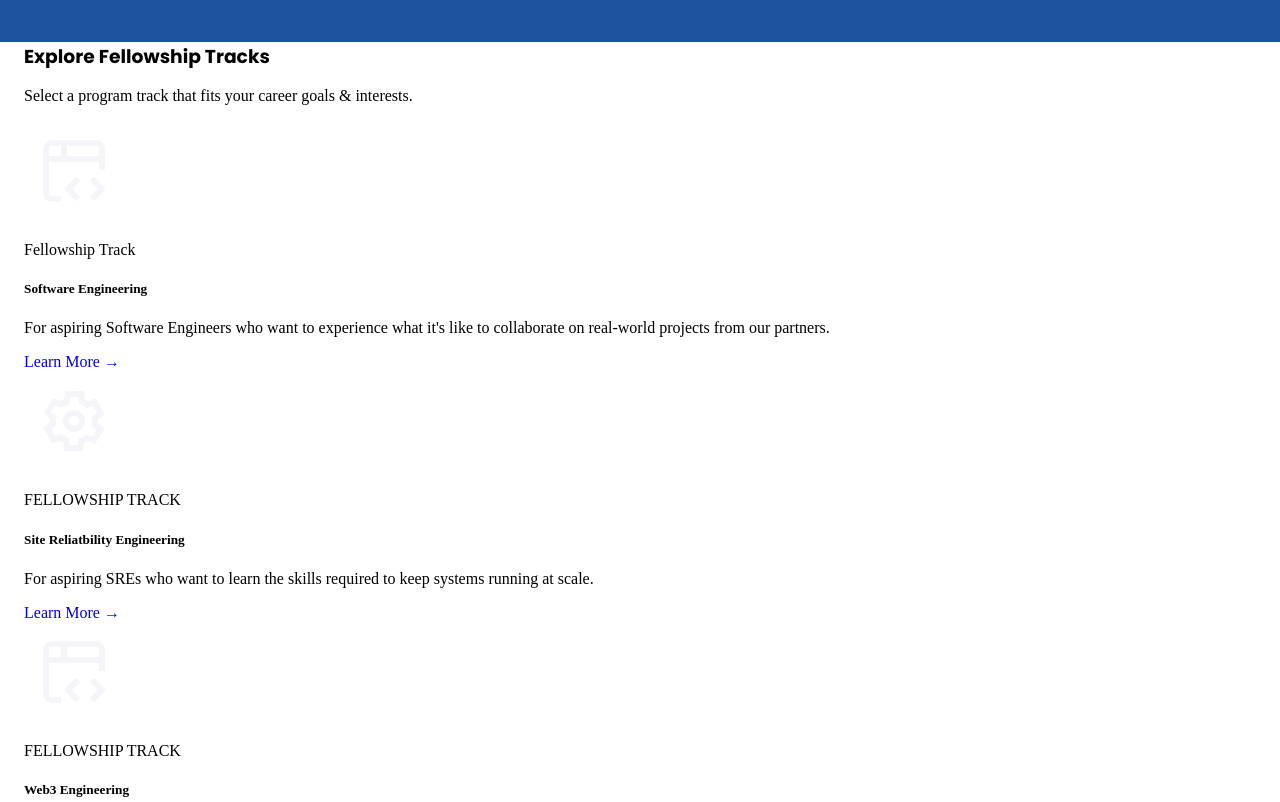
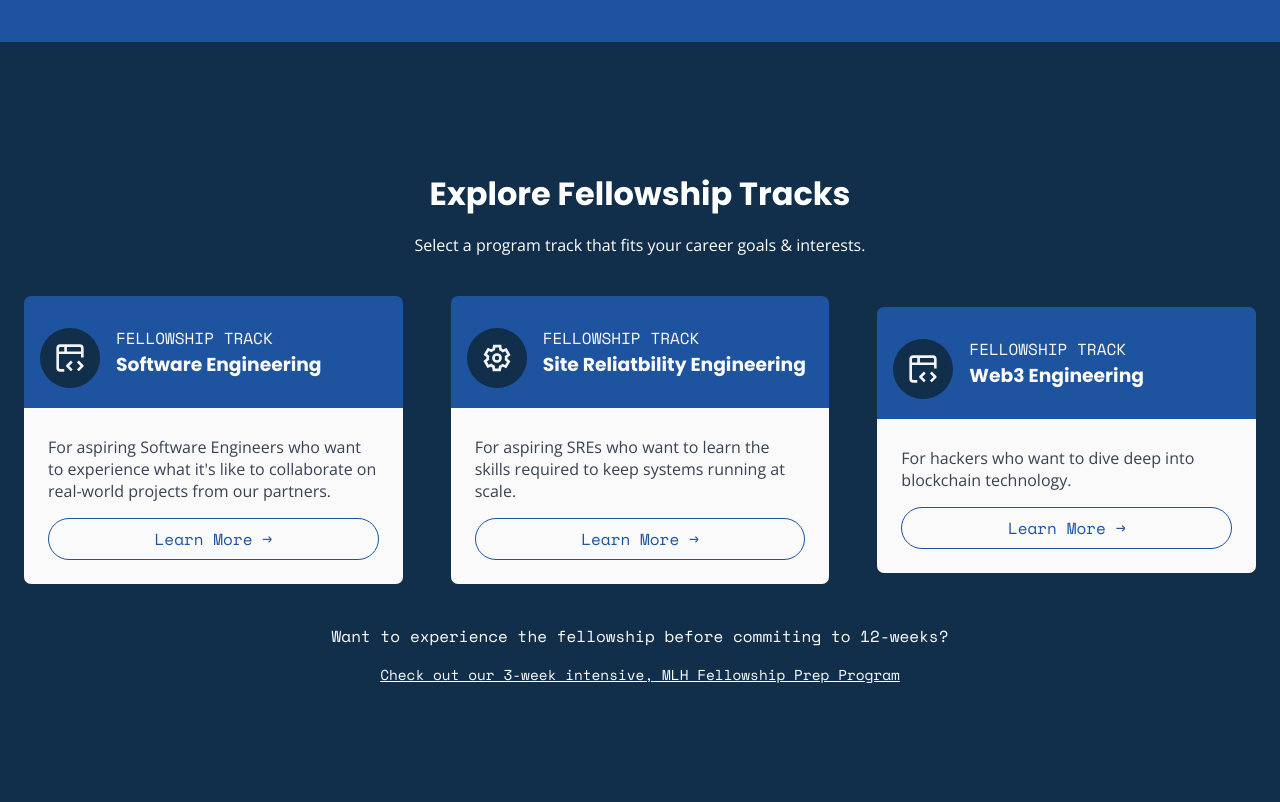
Before and after one commit to MaruthiKo/mlh-fellowship-clone, a website: page src/index.html in a window 1280 px wide. Shown: the part 3500-4302 px from the top of the page. Drawn offline with nearby package versions, Linux system fonts and the light colour scheme; files that its build step writes are made by us from their sources.

Commit message:
programs section completed

```diff
--- a/src/index.html
+++ b/src/index.html
@@ -158,55 +158,63 @@
     <!-- PROGRAMS -->
     <section class="programs">
         <div class="container">
-            <h3>Explore Fellowship Tracks</h3>
-            <p>Select a program track that fits your career goals & interests.</p>
-            <div class="program-cards">
+            <h2>Explore Fellowship Tracks</h2>
+            <p class="text p">Select a program track that fits your career goals & interests.</p>
+            <div class="program-cards flex">
+                <a href="#">
                 <div class="program-card">
                     <div class="title">
                         <div>
                             <img src="./assets/software-engineering.svg" alt="software-engineer-fellowship-track">
                         </div>
                         <div class="title--details">
-                            <p>Fellowship Track</p>
-                            <h5>Software Engineering</h5>
+                            <p class="sub-text">FELLOWSHIP TRACK</p>
+                            <h3>Software Engineering</h3>
                         </div>
                     </div>
                     <div class="content">
-                        <p>For aspiring Software Engineers who want to experience what it's like to collaborate on real-world projects from our partners.</p>
-                        <a href="#">Learn More →</a>
+                        <p class="text">For aspiring Software Engineers who want to experience what it's like to collaborate on real-world projects from our partners.</p>
+                        <a class="programs-btn" href="#">Learn More →</a>
                     </div>
                 </div>
+                </a>
+                <a href="#">
                 <div class="program-card">
                     <div class="title">
                         <div>
                             <img src="./assets/production-engineering.svg" alt="site-reliability-engineering-fellowship-track">
                         </div>
                         <div class="title--details">
-                            <p>FELLOWSHIP TRACK</p>
-                            <h5>Site Reliatbility Engineering</h5>
+                            <p class="sub-text">FELLOWSHIP TRACK</p>
+                            <h3>Site Reliatbility Engineering</h3>
                         </div>
                     </div>
                     <div class="content">
-                        <p>For aspiring SREs who want to learn the skills required to keep systems running at scale.</p>
-                        <a href="#">Learn More →</a>
+                        <p class="text">For aspiring SREs who want to learn the skills required to keep systems running at scale.</p>
+                        <a class="programs-btn" href="#">Learn More →</a>
                     </div>
                 </div>
+                </a>
+                <a href="#">
                 <div class="program-card">
                     <div class="title">
                         <div>
                             <img src="./assets/software-engineering.svg" alt="web3-engineering-fellowship-track">
                         </div>
                         <div class="title--details">
-                            <p>FELLOWSHIP TRACK</p>
-                            <h5>Web3 Engineering</h5>
+                            <p class="sub-text">FELLOWSHIP TRACK</p>
+                            <h3>Web3 Engineering</h3>
                         </div>
                     </div>
                     <div class="content">
-                        <p><p class="prose text-black-50">For hackers who want to dive deep into blockchain technology.</p></p>
-                        <a href="#">Learn More →</a>
+                        <p class="text">For hackers who want to dive deep into blockchain technology.</p>
+                        <a class="programs-btn" href="#">Learn More →</a>
                     </div>
                 </div>
+                </a>
             </div>
+            <p class="sub-text p">Want to experience the fellowship before commiting to 12-weeks?</p>
+            <a href="#"><p class="sub-text p underline">Check out our 3-week intensive, MLH Fellowship Prep Program</p></a>
         </div>
     </section>
     <!-- CTA -->
--- a/src/sass/components/_buttons.scss
+++ b/src/sass/components/_buttons.scss
@@ -11,7 +11,7 @@
 }
 
 
-.secondary-btn{
+%secondary-btn{
     background-color: var(--blue);
     padding: 0.5rem 1.25rem;
     color: var(--white);
@@ -20,7 +20,25 @@
     border: 1px solid var(--white);
 }
 
+.secondary-btn{
+    @extend %secondary-btn;
+}
+
 .secondary-btn:hover{
     color:var(--black);
     background-color: var(--white);
 }
+
+.programs-btn{
+    @extend %secondary-btn;
+    background-color: var(--white);
+    color: var(--blue);
+    border: 1px solid var(--blue);
+    display: block;
+    text-align: center;
+}
+
+.programs-btn:hover{
+    color: var(--white);
+    background-color: var(--blue);
+}
--- a/src/sass/layout/_index.scss
+++ b/src/sass/layout/_index.scss
@@ -2,3 +2,4 @@
 @forward 'hero';
 @forward 'examples';
 @forward 'reviews';
+@forward 'programs'
--- /dev/null
+++ b/src/sass/layout/_programs.scss
@@ -0,0 +1,72 @@
+.programs{
+    background-color: var(--dark-blue);
+    .container{
+        padding: 128px 0;
+
+        h2{
+            font-size: 2rem;
+        }
+        h2,.p{
+            color: white;
+            text-align: center;
+        }
+        .flex{
+            gap: 0;
+        }
+        .program-card{
+            display: flex;
+            padding: 1.5rem;
+            flex-direction: column;
+            width: 90%;
+            min-height: 100px;
+            .title{
+                display: flex;
+                align-items: center;
+                gap: 1rem;
+                background-color: var(--blue);
+                padding: 1rem;
+                border-top-right-radius: 7px;
+                border-top-left-radius: 7px;
+                img{
+                    padding: 0.5rem;
+                    width: 60px;
+                    height: 60px;
+                    background-color: var(--dark-blue);
+                    border-radius: 50%;
+                    margin-top: 1rem;
+                }
+                .title--details{
+                    color: var(--white);
+                    .sub-text{
+                        margin: 0;
+                    }
+                }
+            }
+            .content{
+                max-width: auto;
+                background-color: var(--white);
+                padding: 1.5rem;
+                padding-top: 0.75rem;
+                border-bottom-left-radius: 7px;
+                border-bottom-right-radius: 7px;
+                p{
+                    color: var(--faded-blue);
+                }
+            }
+        }
+
+        .program-card:hover{
+            translate: 0 -0.25rem;
+        }
+        .underline{
+            font-size: 0.9rem;
+            text-decoration: underline;
+        }
+        .underline:hover{
+            text-decoration: none;
+        }
+    }
+
+
+
+}
```
